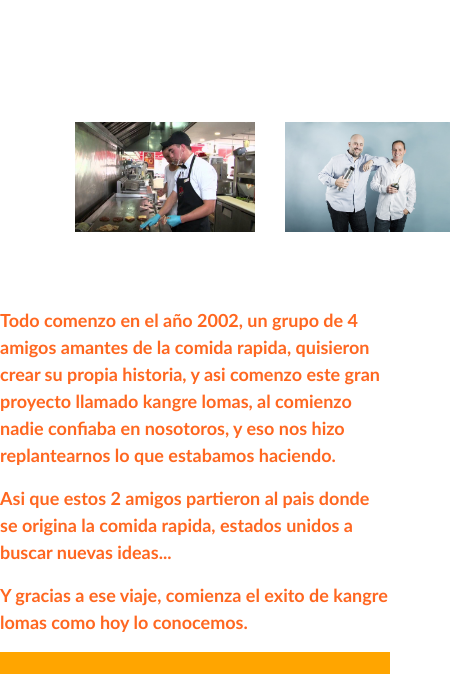
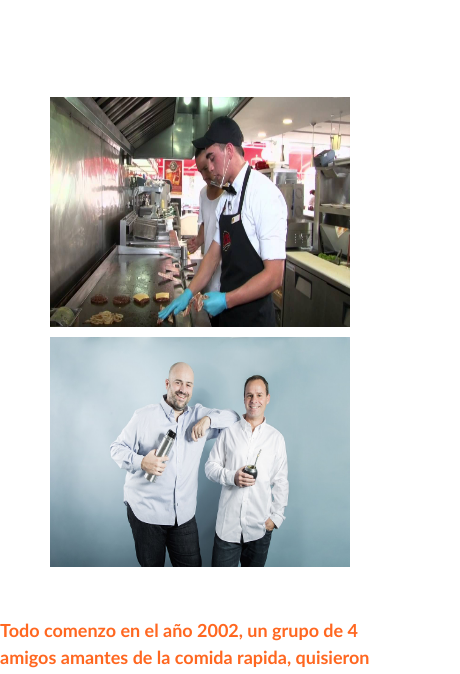
Before and after one commit to rodrigofuentes94/burger-page, a plain HTML site: page quienes.html in a window 390 px wide. Shown: the part 170-844 px from the top of the page, 460 px wide, since content can reach past the window. Drawn offline with nearby package versions, Linux system fonts and the light colour scheme.

Commit message:
actualizo sitio

```diff
--- a/sass/style.css
+++ b/sass/style.css
@@ -217,14 +217,14 @@ section {
   -webkit-box-pack: cen;
       -ms-flex-pack: cen;
           justify-content: cen;
-  padding: 65px;
+  padding: 50px;
   gap: 10px;
   -webkit-box-orient: horizontal;
   -webkit-box-direction: normal;
       -ms-flex-direction: row;
           flex-direction: row;
   -ms-flex-wrap: nowrap;
-      flex-wrap: nowrap;
+      flex-wrap: wrap;
 }
 
 .textohistoria {
@@ -303,9 +303,9 @@ section {
   .historia img {
     display: flex;
     margin: 0px;
-    padding: 10px;
-    width: 200px;
-    height: 130px;
+    padding: 0px;
+    width: 300px;
+    height: 230px;
     flex-wrap: wrap;
   }
   .textohistoria {
```
